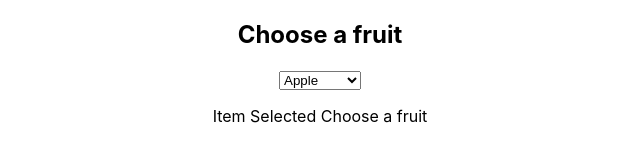
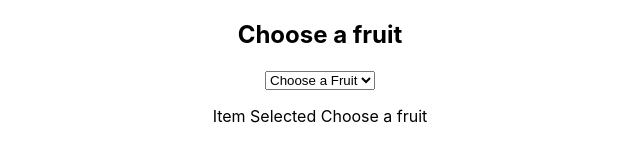
Before and after one commit to divyamuvi89/microsoft-compo-box, a React (Create React App) app: page / in a window 1280 px wide. Shown: the top 161 px of the page, without its empty margins (320-960 px from the left). Built offline with nearby package versions, Linux system fonts and the light colour scheme.

Commit message:
Added choose a fruit state

```diff
--- a/src/FruitSelection.tsx
+++ b/src/FruitSelection.tsx
@@ -7,16 +7,16 @@ interface FruitSelectionState{
 
 }
 const fruits =['Apple', 'Orange', 'Banana', 'Grape','Kiwi','Mango', 'Pear','Pineapple' ];
-const FruitSelection = () => {
-    const [selectedFruit, setselectedFruit] = useState('Choose a fruit');
-    const handleSelect = (fruit:string) =>{
+const FruitSelection:React.FC = () => {
+    const [selectedFruit, setselectedFruit] = useState<string>('Choose a fruit');
+   /* const handleSelect = (fruit:string) =>{
         setselectedFruit(fruit);
     };
     const filterFruits = (input:string):string[] => {
         return fruits.filter((fruit) =>
         fruit.includes(input));
 
-    };
+    };*/
 
     const handleChange = (e:React.ChangeEvent<HTMLSelectElement>) => {
         setselectedFruit(e.target.value);
@@ -26,12 +26,13 @@ const FruitSelection = () => {
         <div>
             <h2>Choose a fruit </h2>
             <select value={selectedFruit} onChange={handleChange}>
+                <option value="Choose a fruit">Choose a Fruit</option>
                 {fruits.map((fruit) => (
                     <option key={fruit} value={fruit}>{fruit}</option>
                 ))}
 
             </select>
-            {selectedFruit ! == 'Choose a fruit' && <p>Item Selected {selectedFruit}</p>}
+           {selectedFruit ! == 'Choose a fruit' && <p>Item Selected {selectedFruit}</p>}
         </div>
     );
 };
```
